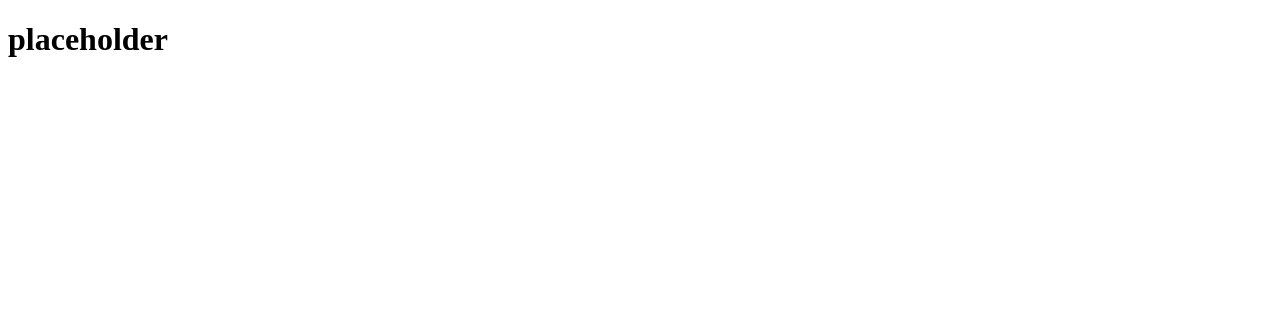
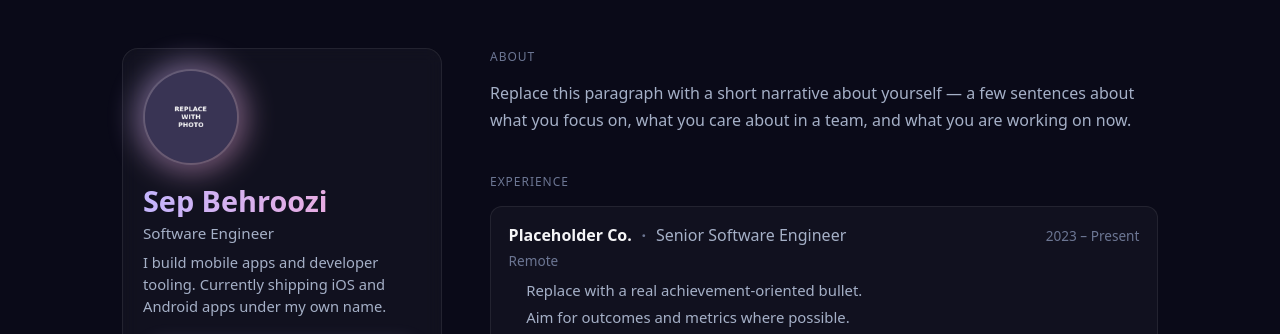
Before and after one commit to sepbehroozi/sepbehroozi.github.io, an Astro site: page / in a window 1280 px wide. Shown: the top 334 px of the page. Built offline with nearby package versions, Linux system fonts and the light colour scheme; Astro itself is replaced by a stand-in of ours.

Commit message:
feat: wire homepage with Sidebar + ContentStream

```diff
--- a/src/pages/index.astro
+++ b/src/pages/index.astro
@@ -1,8 +1,38 @@
 ---
-// Temporary placeholder homepage. Replaced in Task 16 with the real one.
+import Layout from '../layouts/Layout.astro';
+import Sidebar from '../components/Sidebar.astro';
+import ContentStream from '../components/ContentStream.astro';
+import { resume } from '../data/resume';
+
+const title = `${resume.identity.name} — ${resume.identity.role}`;
+const description = resume.identity.tagline;
 ---
-<!DOCTYPE html>
-<html lang="en">
-  <head><meta charset="utf-8"><title>Sep Behroozi</title></head>
-  <body><h1>placeholder</h1></body>
-</html>
+<Layout title={title} description={description}>
+  <main class="page">
+    <div class="grid">
+      <Sidebar />
+      <ContentStream />
+    </div>
+  </main>
+</Layout>
+
+<style>
+  .page {
+    max-width: 1100px;
+    margin: 0 auto;
+    padding: 2rem 1.25rem 4rem;
+  }
+  .grid {
+    display: grid;
+    grid-template-columns: 1fr;
+    gap: 2rem;
+    align-items: start;
+  }
+  @media (min-width: 1024px) {
+    .page { padding: 3rem 2rem 5rem; }
+    .grid {
+      grid-template-columns: 320px 1fr;
+      gap: 3rem;
+    }
+  }
+</style>
```
